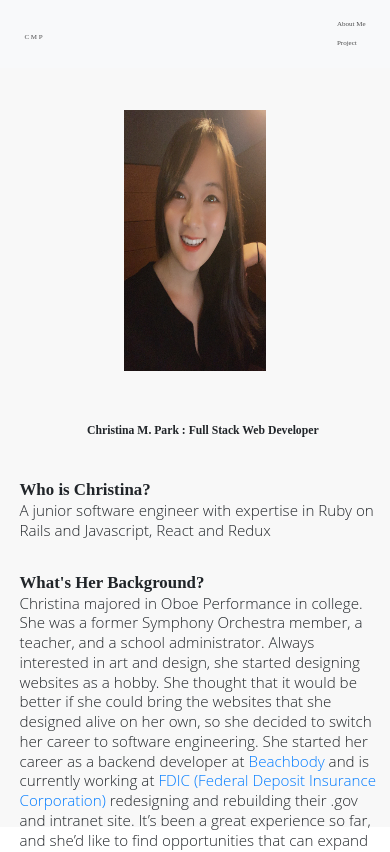
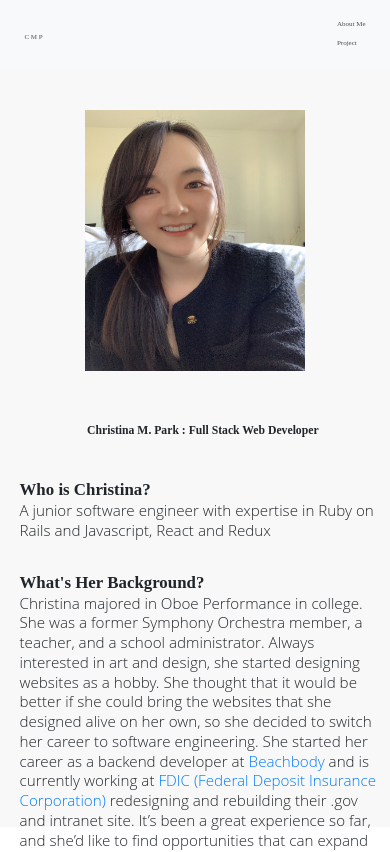
Before and after one commit to christinapark0117/profile-page, a React (Create React App) app: page /aboutme in a window 390 px wide. Shown: the top 852 px of the page. Built offline with nearby package versions, Linux system fonts and the light colour scheme.

Commit message:
about me picture change

```diff
--- a/src/PageStyle/AboutMe.css
+++ b/src/PageStyle/AboutMe.css
@@ -50,7 +50,7 @@
 
 .bioDetails {
     display: grid;
-    grid-template-row: 20vw 30vw 22vw;
+    /* grid-template-rows: 20vw 30vw 22vw; */
     grid-column-gap: 2vw;
 }
 
@@ -93,15 +93,15 @@
 
     .bioImage{
         grid-area: image;
-        height: 50vh;
-        width: 50vw;
+        height: auto;
+        width: auto;
         margin-left: auto;
         margin-right: auto;
     }
 
     .myImage{
         height: 35vh;
-        width: 45vw;
+        width: 65vw;
     }
 
     .myName{
```
Also changed, not shown: src/Media/about me pic.jpeg.
